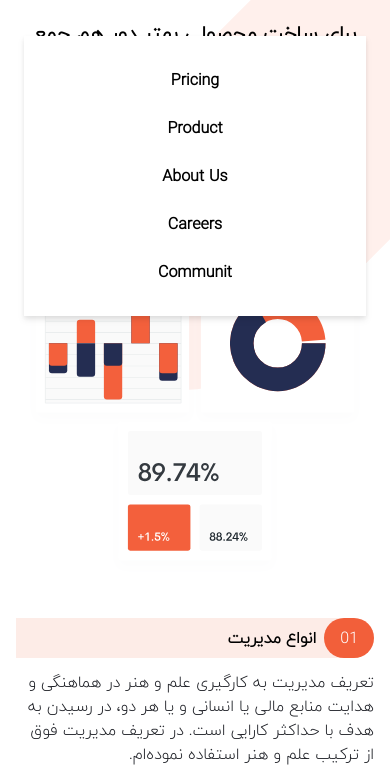
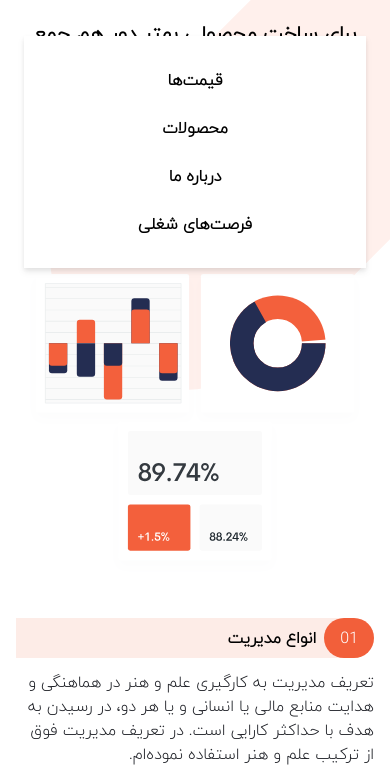
Before and after one commit to setykarimi/Landing-Page-By-Tailwind, a website: page index.html in a window 390 px wide. Both pictures are taken after a click on the button 36 px from the left and 40 px from the top of the page. Shown: the part 60-844 px from the top of the page. Drawn offline with nearby package versions, Linux system fonts and the light colour scheme; files that its build step writes are made by us from their sources.

Commit message:
edit navabr content in responsive view

```diff
--- a/index.html
+++ b/index.html
@@ -42,11 +42,10 @@
 
         <div class="md:hidden">
             <div id="menu" class="absolute flex-col items-center hidden self-end py-8 mt-10 space-y-6 font-bold bg-white sm:w-auto sm:self-center left-6 right-6 drop-shadow-md">
-                <a href="#">Pricing</a>
-                <a href="#">Product</a>
-                <a href="#">About Us</a>
-                <a href="#">Careers</a>
-                <a href="#">Communit</a>
+                <a href="#">قیمت‌ها</a>
+                <a href="#">محصولات</a>
+                <a href="#">درباره ما</a>
+                <a href="#">فرصت‌های شغلی</a>
             </div>
         </div>
     </nav>
```
